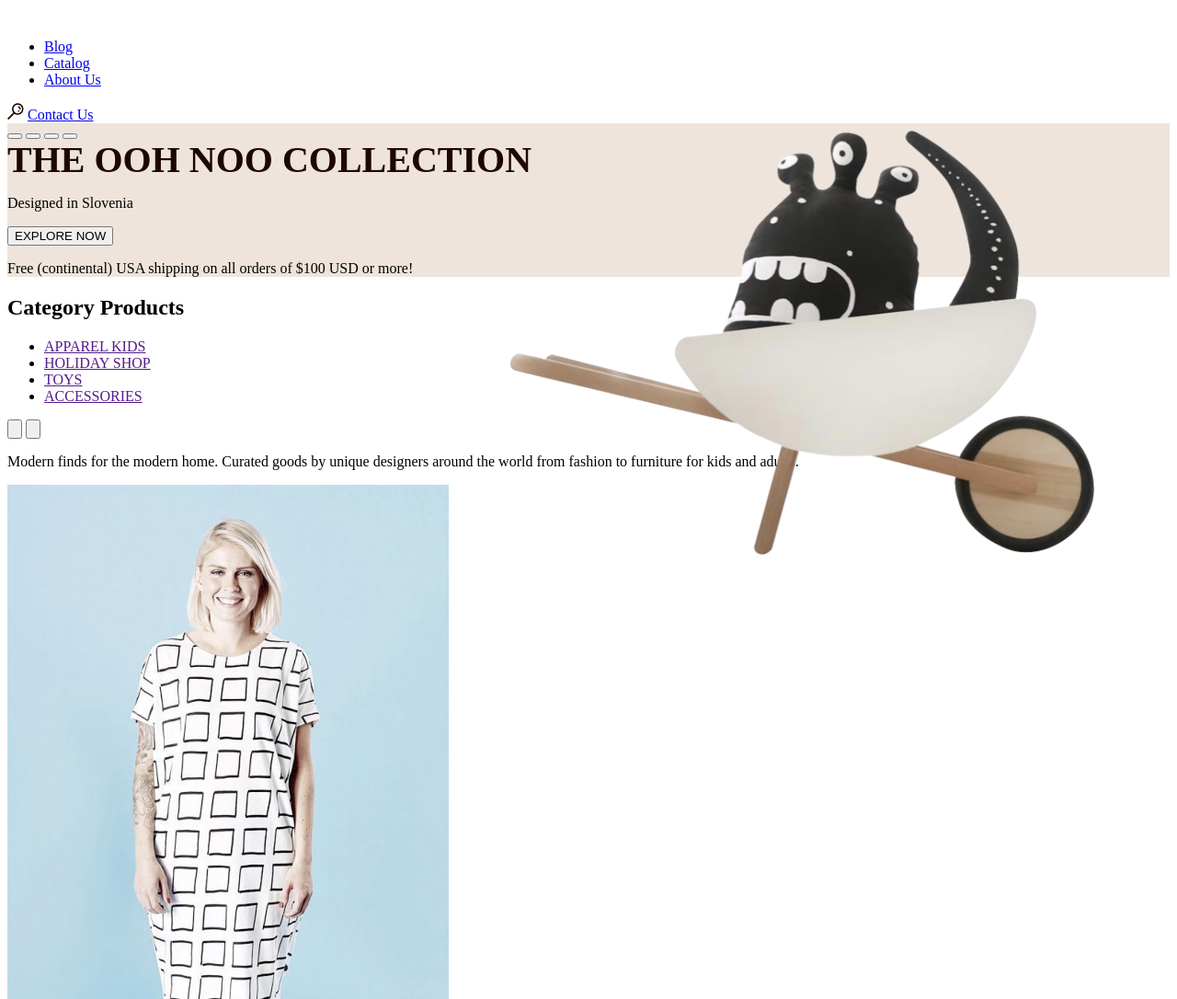
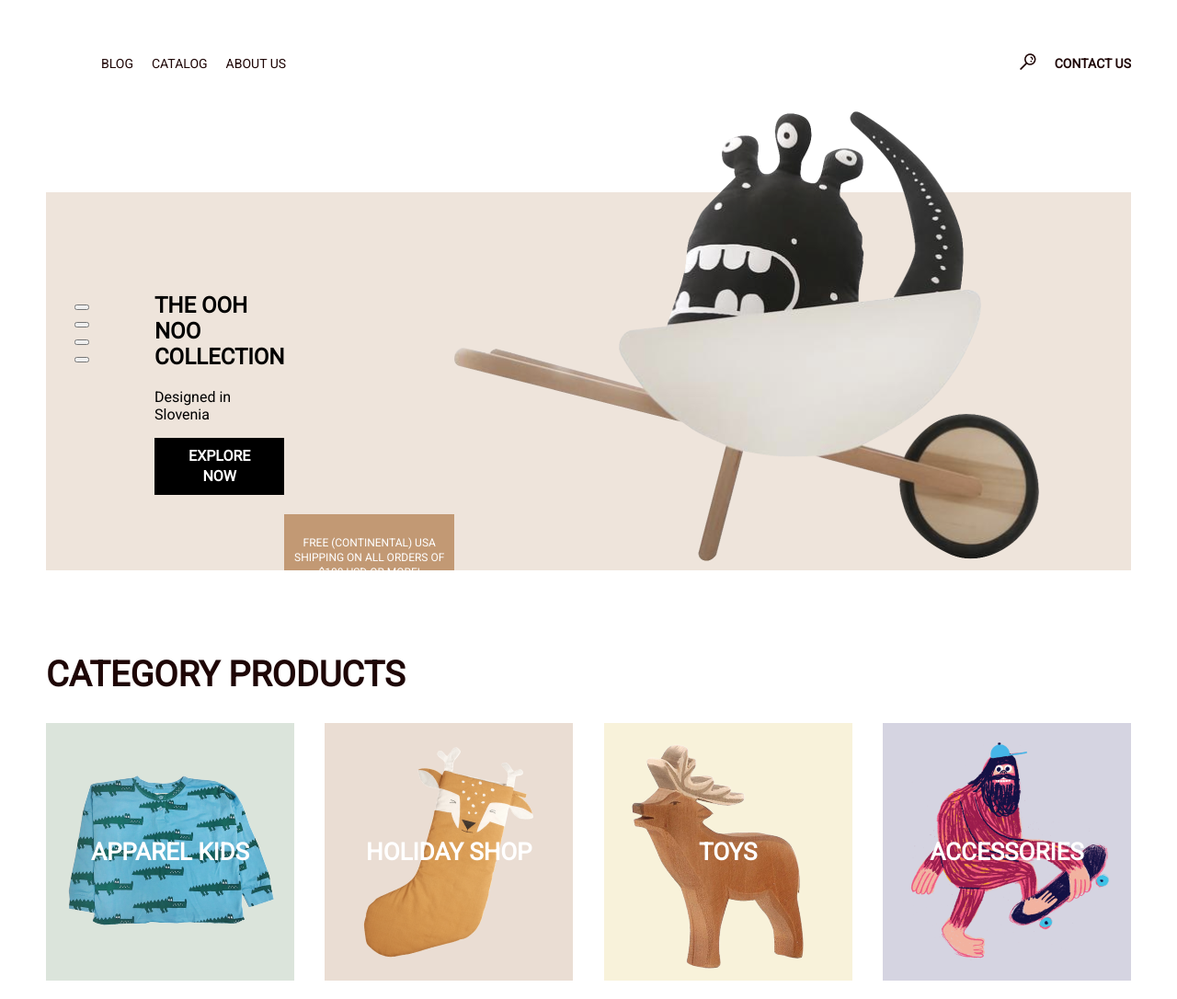
Before and after one commit to dl-academy-edu/tn-griaznova-ilmira-1, a plain HTML site: page index.html in a window 1280 px wide. Shown: the top 1086 px of the page at 92% size. Drawn offline with Linux system fonts and the light colour scheme.

Commit message:
Home08.03

```diff
--- a/css/common.css
+++ b/css/common.css
@@ -1,3 +1,108 @@
+/*Шривт для всего наборного шрифта на всей странице, лекция 4, где то в начале,
+сайт: https://fonts.google.com/specimen/Robotohttps://fonts.google.com/specimen/Roboto ,
+смотрим всё что нужно выбираем и добавляем html d html, а графу css в css, в (*) - в основном
+текст наборного шрифта, а в классы отдельные индивидумы  */
+* {
+    font-family: 'Roboto', sans-serif;
+}
+
+/* выравнивает всё по середине, на определённом растоянии*/
+.container {
+    max-width: 1180px;
+    width: 100%;
+    margin: 0 auto;
+}
+
+/* на сылках убрать подчёркивания */
+a {
+    text-decoration: none;
+}
+
+/* списки (liшки) без точек и вообще оформление списков */
+.undotted {
+    list-style-type: none;
+    padding: 0;
+    margin: 0;
+}
+
+
+  /* button */
+.button {
+    font-weight: bold;
+    font-size: 16px;
+    line-height: 22px;
+    text-transform: uppercase;
+    color: #FFFFFF;
+    background: #000000;
+    display: flex;
+    padding: 9px 22px;
+    max-width: 160px;
+    text-align: center;
+    text-decoration: none;
+    border: none;
+    cursor: pointer;
+    width: 100%;
+}
+
+.button:hover {
+    background: #C29974;
+}
+
+.button:active {
+    background: #CFAF91;
+}
+
+.button:disabled {
+    background: #C7C1C1;
+}
+
+
+
+
+/* header */
+.header {
+    display: flex;
+    align-items: center;
+    padding: 50px 0 40px;
+}
+
+.header nav {
+    margin: 0 auto 0 60px;
+}
+
+.header__nav {
+    display: flex;
+}
+
+.header__link-1,
+.header__link-2 {
+    font-size: 14px;
+    line-height: 19px;
+    color: #1E0606;
+    text-transform: uppercase;
+}
+
+.header__link-1 {
+    margin-right: 20px;
+}
+
+.header__link-2 {
+    margin-left: 20px;
+    font-weight: bold;
+}
+
+
+
+
+
+
+
+
+
+
+
+
+
 /* breadcrumb */
 .breadcrumbs {
     padding: 15px 110px;
@@ -29,23 +134,13 @@
     text-decoration: none;
 }
 
-  /* button */
-.button {
-    font-family: Open Sans;
-    font-weight: bold;
-    font-size: 16px;
-    line-height: 22px;
-    text-transform: uppercase;
-    color: #FFFFFF;
-    background: #000000;
-    display: flex;
-    padding: 9px 22px;
-    max-width: 106px;
-    text-align: center;
-    text-decoration: none;
-    cursor: pointer;
-    width: 100%;
-}
+
+
+
+
+
+
+
 
 /* CONTACT */
 .undotted {
--- a/css/style.css
+++ b/css/style.css
@@ -1,23 +1,98 @@
+/* баннер */
 .banner {
     background: #EEE4DB;
+    z-index: 1;
+    margin-top: 89px;
+    height: 411px;
+    display: flex;
+    align-items: flex-start;
 }
 
-.banner__img {
-    position: absolute;
-    width: 635.49px;
-    height: 461px;
-    left: 555px;
-    top: 142px;
+.banner__nav {
+    padding-left: 31px;
+    padding-top: 110px;
+}
+.banner__front {
+    padding-left: 71px;
+    padding-top: 89px;
+    z-index: 2;
 }
 
-.banner__title {
-    font-weight: bold;
-    font-size: 40px;
-    line-height: 110%;
-    color: #1E0606;
-    margin: 0;
+.banner img {
+    align-self: flex-end;
+    justify-content: flex-end;
+    padding-bottom: 10px;
+    padding-right: 100px;
+    z-index: 3;
 }
 
-.banner_desc {
+.banner__nav {
+    border: none;
+    background: none;
+}
 
+.banner__info {
+    align-self: flex-end;
+    justify-content: center;
+    background: #c29974;
+    height: 39px;
+    left: 110px;
+    color: #FFFFFF;
+    font-size: 12px;
+    line-height: 16px;
+    text-align: center;
+    text-transform: uppercase;
+    padding: 11px 0 11px;
+    z-index: 4;
 }
+
+/* категории продуктов */
+
+.categories__title {
+    font-weight: bold;
+    font-size: 38px;
+    line-height: 46px;
+    text-transform: uppercase;
+    color: #1E0606;
+    margin: 90px 0 30px;
+}
+
+.categories__nav {
+    display: flex;
+    justify-content: space-between;
+    margin-bottom: 25px;
+}
+
+.categories__nav li{
+    height: 280px;
+    width: 270px;
+    display: flex;
+    justify-content: center;
+    align-items: center;
+}
+
+.categories__nav a{
+    padding: 15%;
+    font-weight: bold;
+    font-size: 26px;
+    line-height: 32px;
+    text-align: center;
+    text-transform: uppercase;
+    color: #FFFFFF;
+}
+
+.categories__item1 {
+    background: url('../images/index/category/catrgory1.png') center no-repeat #DBE4DB;
+}
+
+.categories__item2 {
+    background: url('../images/index/category/catrgory2.png') center no-repeat #EADDD3;
+}
+
+.categories__item3 {
+    background: url('../images/index/category/catrgory3.png') center no-repeat #F8F2DA;
+}
+
+.categories__item4 {
+    background: url('../images/index/category/catrgory4.png') center no-repeat #D5D4E1;
+}
--- a/index.html
+++ b/index.html
@@ -5,45 +5,57 @@
     <meta http-equiv="X-UA-Compatible" content="IE=edge">
     <meta name="viewport" content="width=device-width, initial-scale=1.0">
     <title>Document</title>
+    <link rel="preconnect" href="https://fonts.googleapis.com">
+    <link rel="preconnect" href="https://fonts.gstatic.com" crossorigin>
+    <link href="https://fonts.googleapis.com/css2?family=Roboto&display=swap" rel="stylesheet">
+    <link rel="stylesheet" href="css/common.css">
     <link rel="stylesheet" href="css/style.css">
 </head>
 <body>
     <header class="header container">
         <img src="images/header/logo.png" alt="">
         <nav>
-            <ul class="header__nav">
+            <ul class="header__nav undotted">
                 <li>
-                    <a href="#" class="header__link">Blog</a>
+                    <a href="blog.html" class="header__link-1">Blog</a>
                 </li>
                 <li>
-                    <a href="#" class="header__link">Catalog</a>
+                    <a href="catalog.html" class="header__link-1">Catalog</a>
                 </li>
                 <li>
-                    <a href="#" class="header__link">About Us</a>
+                    <a href="#" class="header__link-1">About Us</a>
                 </li>
             </ul>
         </nav>
-        <img src="images/header/search.png" alt="">
-        <a href="contact.html" class="header__link">Contact  Us</a>
+        <a href="#"><img src="images/header/search.png" alt="#" class="header__look"></a>
+        <a href="contact.html" class="header__link-2">Contact  Us</a>
     </header>
+
     <main class="container">
         <section class="banner">
-            <img class="banner__img" src="images/banner/monster.png" alt="">
-            <div class="rectangule">
-                <button></button>
-                <button></button>
-                <button></button>
-                <button></button>
+            <nav>
+                <ul class='banner__nav undotted'>
+                    <li><button class="header__button-1"></button></li>
+                    <li><button class="header__button-1"></button></li>
+                    <li><button class="header__button-1"></button></li>
+                    <li><button class="header__button-1"></button></li>
+                </ul>
+            </nav>
+            <div class="banner__front">
+                <h1 class="banner_title">THE OOH NOO COLLECTION</h1>
+                <p class="banner_text">Designed in Slovenia</p>
+                <button class="button">EXPLORE NOW</button>
             </div>
-            <h1 class="banner__title">THE OOH NOO COLLECTION</h1>
-            <p>Designed in Slovenia</p>
-            <button class="button">EXPLORE NOW</button>
-            <p class="banner__desc">Free (continental) USA shipping on all orders of $100 USD or more!</p>
+            <div class=banner__info>
+                <p>Free (continental) USA shipping on all orders of $100 USD or more!</p>
+            </div>
+            <img src="images/index/banner/monster.png" alt="">
         </section>
+
         <section class="categories">
             <h2 class="categories__title">Category Products</h2>
             <nav>
-                <ul class="categories__list">
+                <ul class="categories__nav undotted">
                     <li class="categories__item1">
                         <a href="">APPAREL KIDS</a>
                     </li>
@@ -65,6 +77,7 @@
             the world from fashion to furniture for kids
             and adults.</p>
         </section>
+
         <section class="history">
             <div>
                 <img src="images/delivery/women.jpg" alt="">
```
Also changed, not shown: images/index/banner/01.png (added), images/index/banner/Rectangle(active).png (added), images/index/banner/Rectangle.png (added), images/index/banner/monster.png (renamed from images/banner/monster.png), images/index/category/catrgory1.png (added), images/index/category/catrgory2.png (added), images/index/category/catrgory3.png (added), images/index/category/catrgory4.png (added).
